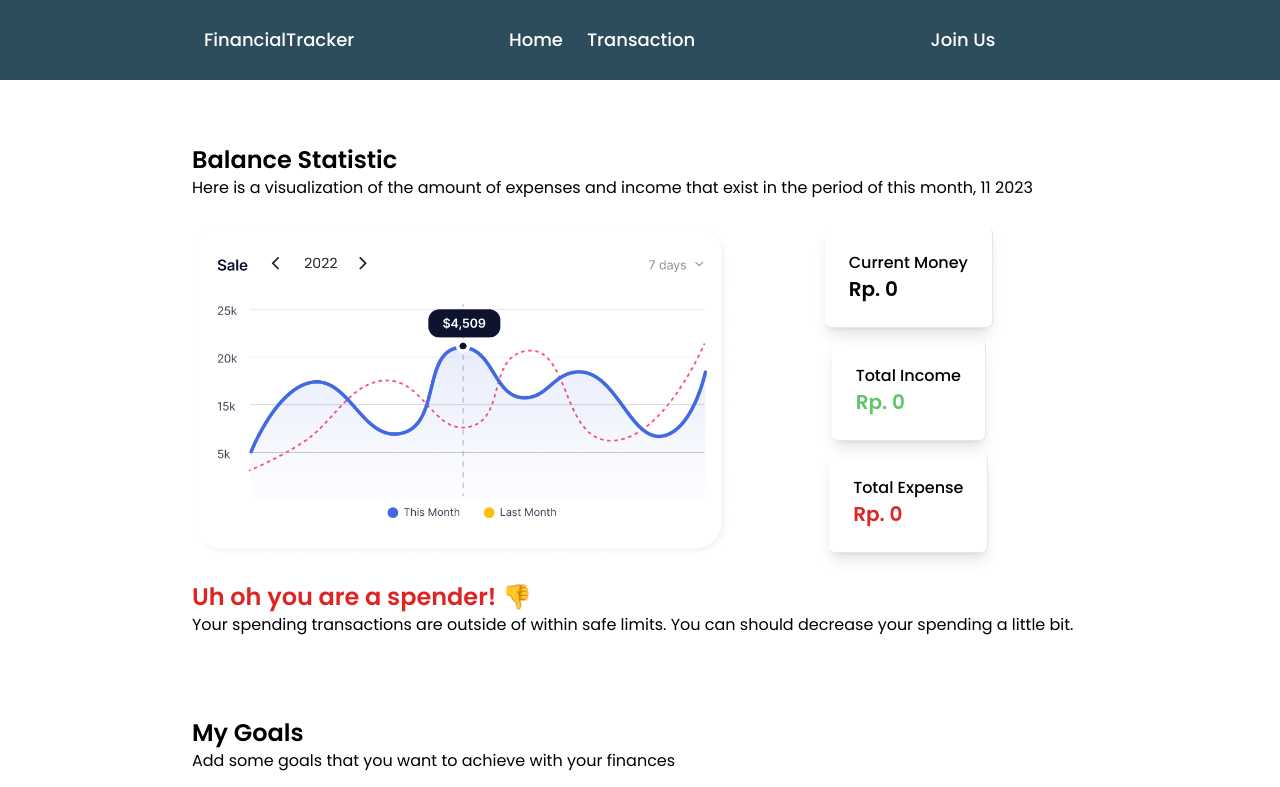
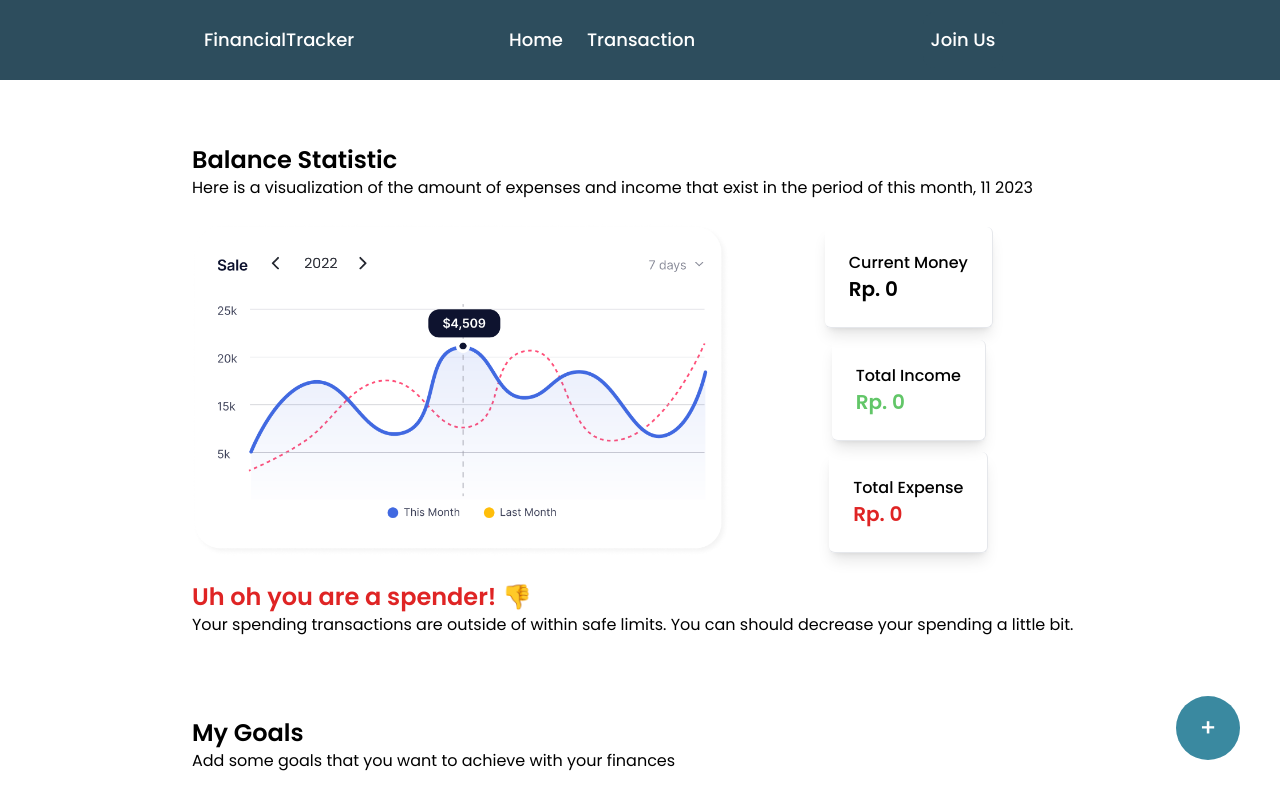
Before and after one commit to MahesaInsan/FinanceTracker, a React (Vite) app in the folder r-frontend/: page /dashboard in a window 1280 px wide. Shown: the top 787 px of the page. Built offline with nearby package versions, Linux system fonts and the light colour scheme; no server answers; the HTML template or start-up script is replaced by a standard one.

Commit message:
Fixed add button not showing up after registration

```diff
--- a/r-frontend/src/layouts/Layout.jsx
+++ b/r-frontend/src/layouts/Layout.jsx
@@ -32,7 +32,6 @@ export default function Layout({ children }) {
   return (
     <div>
       <Header />
-      {user && <AddButton />}
       <div>{children}</div>
       <Footer />
     </div>
--- a/r-frontend/src/views/Dashboard.jsx
+++ b/r-frontend/src/views/Dashboard.jsx
@@ -4,11 +4,13 @@ import Statistic from '../components/dashboard/Statistic';
 import Goals from '../components/dashboard/Goals';
 import TransactionHistoryDashboard from '../components/dashboard/TransactionHistoryDashboard';
 import AchievingGoal from '../components/dashboard/AchievingGoal';
+import AddButton from '../components/layoutComponent/AddButton';
 
 const Dashboard = () => {
     return (
         <Layout>
             <div className='flex flex-col w-full px-[5%] lg:px-[15%] gap-20'>
+                <AddButton />
                 <Statistic />
                 <Goals />
                 <TransactionHistoryDashboard />
--- a/r-frontend/src/views/Profile.jsx
+++ b/r-frontend/src/views/Profile.jsx
@@ -4,10 +4,12 @@ import YourProfile from '../components/profile/YourProfile';
 import EditProfile from '../components/profile/EditProfile';
 import Wallet from '../components/transactionComponent/Wallet';
 import MostSpending from '../components/profile/MostSpending';
+import AddButton from '../components/layoutComponent/AddButton';
 
 export default function Profile() {
     return (
         <Layout>
+            <AddButton />
             <YourProfile />
             <EditProfile />
             <MostSpending />
--- a/r-frontend/src/views/Transaction.jsx
+++ b/r-frontend/src/views/Transaction.jsx
@@ -2,10 +2,12 @@ import Layout from "../layouts/Layout";
 import Wallet from "../components/transactionComponent/Wallet";
 import TransactionFilter from "../components/transactionComponent/TransactionFilter";
 import TransactionHistoryDashboard from "../components/dashboard/TransactionHistoryDashboard";
+import AddButton from "../components/layoutComponent/AddButton";
 
 const Transaction = () => {
   return (
     <Layout>
+      <AddButton />
       <div className="flex flex-col gap-12 md:gap-8 mx-[5%] lg:mx-[15%] mb-12">
         <div className="flex flex-col items-center">
           <h1 className="font-medium text-xl">Find Your Transaction History</h1>
```
